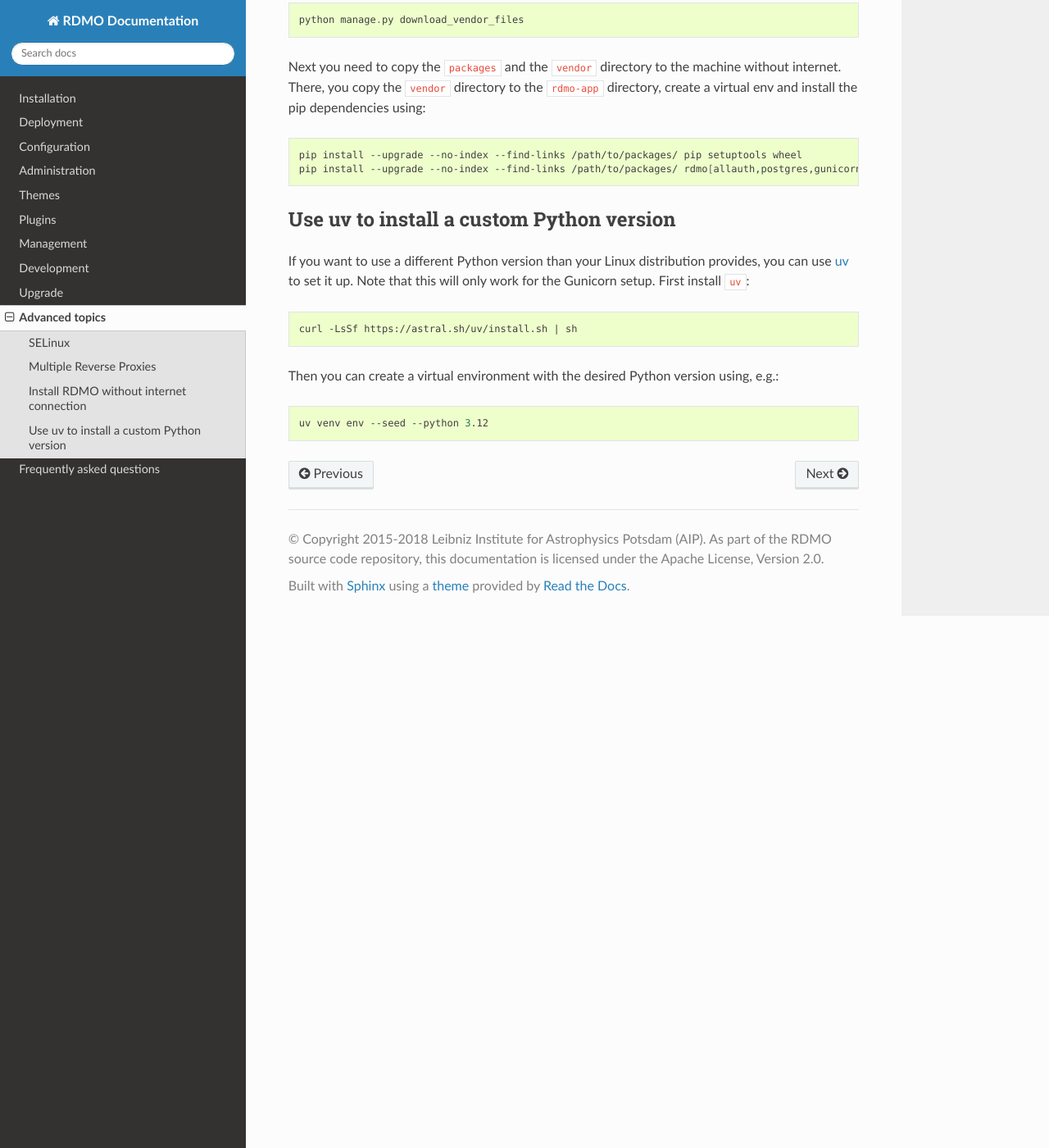
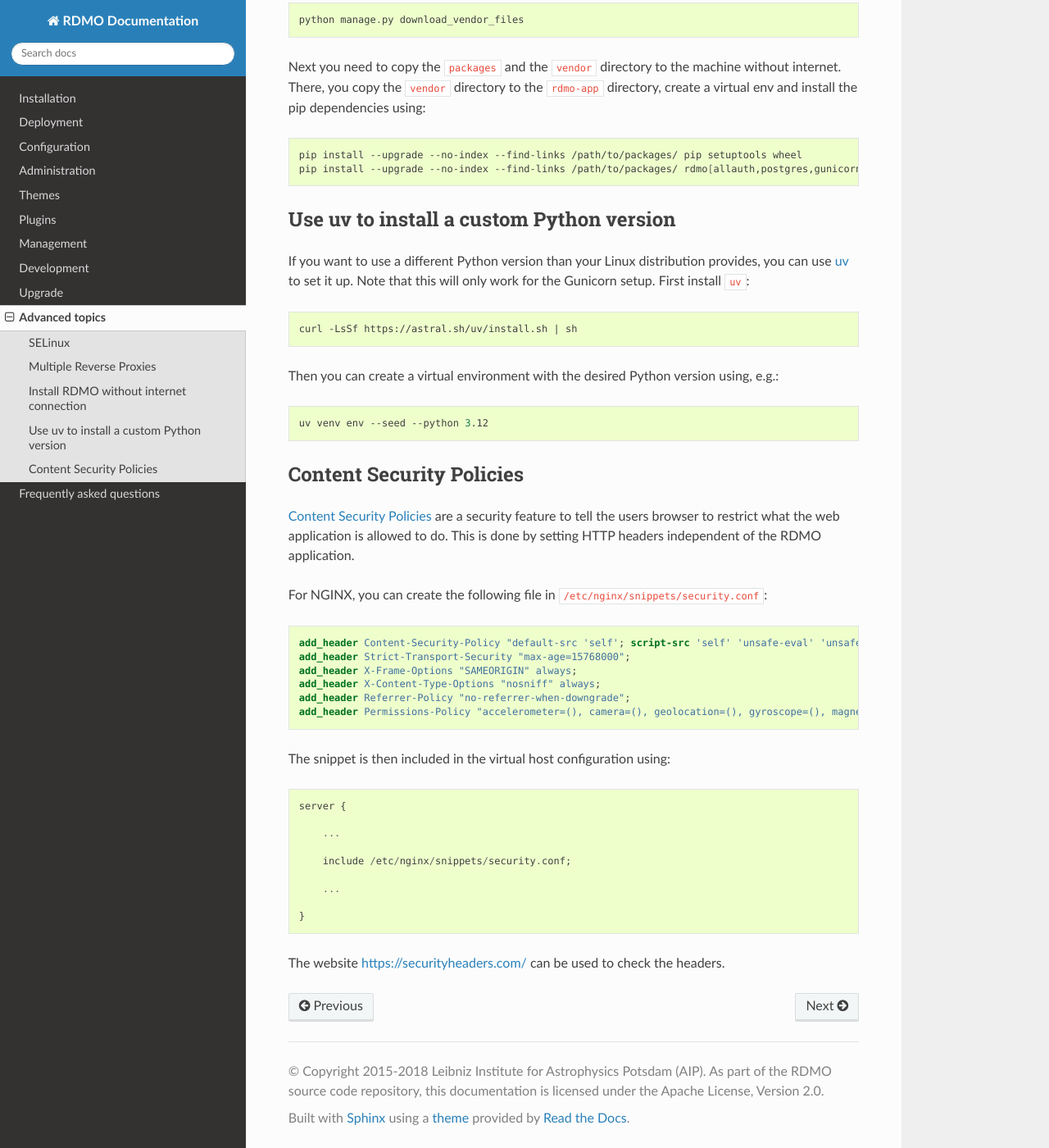
Before and after one commit to rdmorganiser/rdmo-docs, a Sphinx documentation site: the page built from docs/advanced/index.md, in a window 1280 px wide and 1400 px high, scrolled down 1241 px. Shown: the whole window at 82% size. Built offline with Sphinx 7.4.7 and the Read the Docs theme 3.1.0, drawn with Linux system fonts in a browser that asks for light colours.

Commit message:
Add CSP documentation

````diff
--- a/docs/advanced/index.md
+++ b/docs/advanced/index.md
@@ -71,3 +71,34 @@
 ```bash
 uv venv env --seed --python 3.12
 ```
+
+## Content Security Policies
+
+[Content Security Policies](https://en.wikipedia.org/wiki/Content_Security_Policy) are a security feature to tell the users browser to restrict what the web application is allowed to do. This is done by setting HTTP headers independent of the RDMO application.
+
+For NGINX, you can create the following file in `/etc/nginx/snippets/security.conf`:
+
+```nginx
+add_header Content-Security-Policy "default-src 'self'; script-src 'self' 'unsafe-eval' 'unsafe-inline'; style-src 'self' 'unsafe-inline';";
+add_header Strict-Transport-Security "max-age=15768000";
+add_header X-Frame-Options "SAMEORIGIN" always;
+add_header X-Content-Type-Options "nosniff" always;
+add_header Referrer-Policy "no-referrer-when-downgrade";
+add_header Permissions-Policy "accelerometer=(), camera=(), geolocation=(), gyroscope=(), magnetometer=(), microphone=(), payment=(), usb=()";
+```
+
+The snippet is then included in the virtual host configuration using:
+
+```
+server {
+
+    ...
+
+    include /etc/nginx/snippets/security.conf;
+
+    ...
+
+}
+```
+
+The website <https://securityheaders.com/> can be used to check the headers.
````
